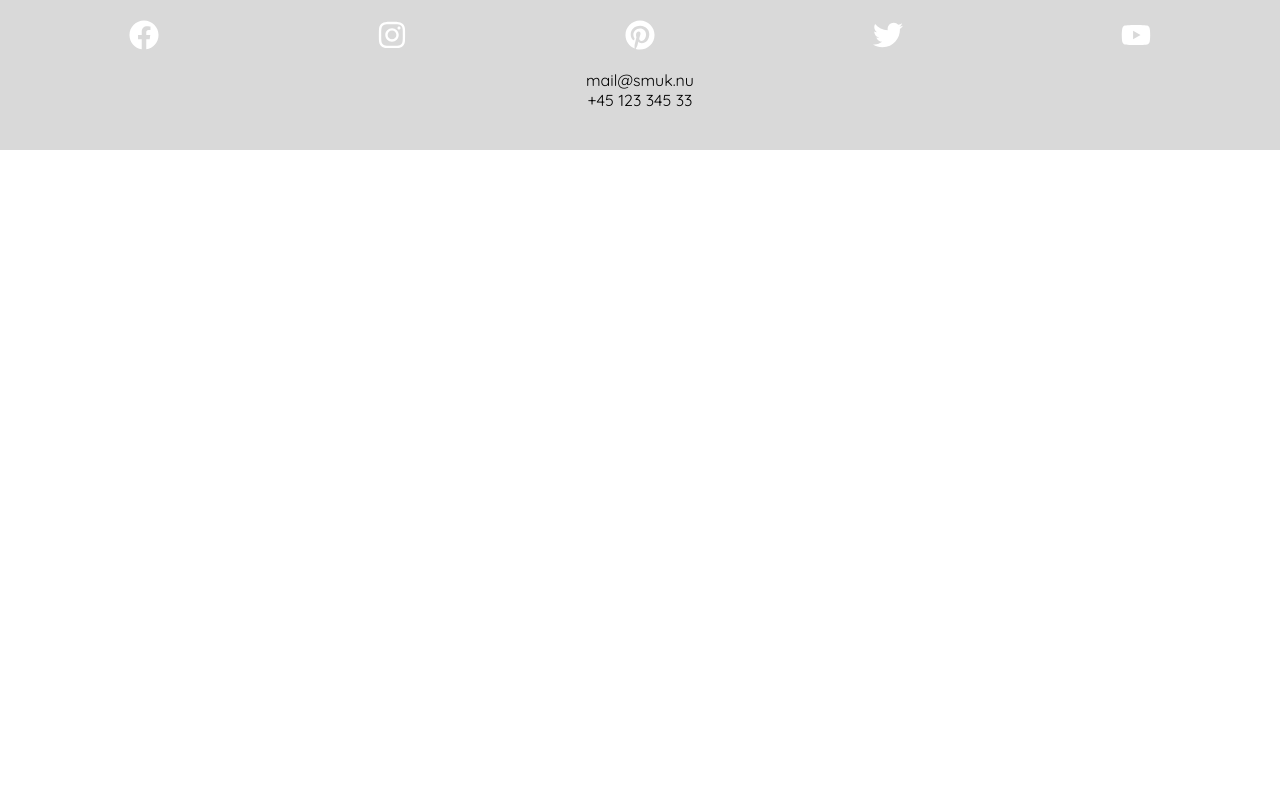
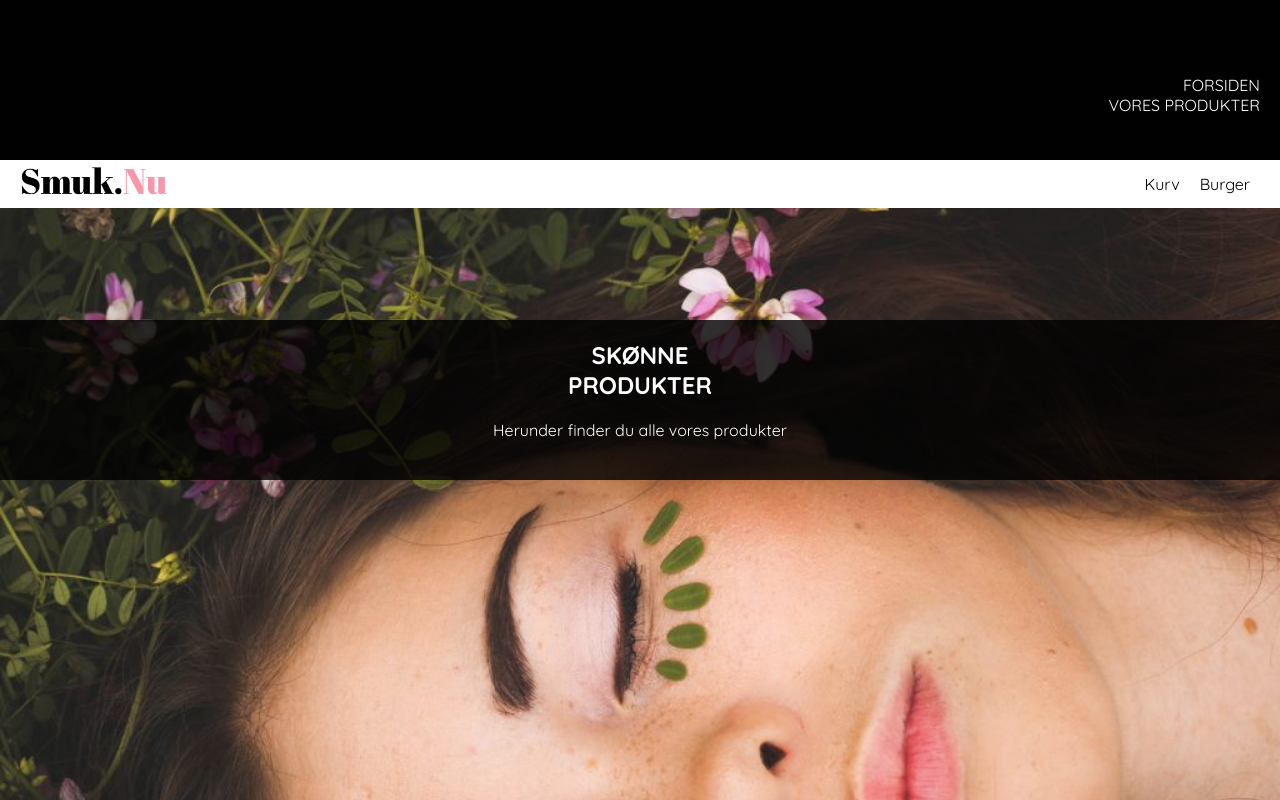
Before and after one commit to annajensen1804/Smuk.Nu, a React (Vite) app: page /products in a window 1280 px wide. Shown: the top 800 px of the page. Built offline with nearby package versions, Linux system fonts and the light colour scheme; no server answers.

Commit message:
Add Navigation
Closes #10

```diff
--- a/src/App.jsx
+++ b/src/App.jsx
@@ -1,13 +1,19 @@
 import { useRoutes } from "react-router";
 import "./App.css";
 import Home from "./pages/Home";
+import BurgerMenu from "./components/burgerMenu/BurgerMenu";
 import Footer from "./components/footer/Footer";
+import Products from "./pages/Products";
 
 function App() {
-  const routes = useRoutes([{ path: "/", element: <Home /> }]);
+  const routes = useRoutes([
+    { path: "/", element: <Home /> },
+    { path: "/products", element: <Products /> },
+  ]);
 
   return (
     <>
+      <BurgerMenu />
       {routes}
       <Footer />
     </>
--- /dev/null
+++ b/src/components/burgerMenu/BurgerMenu.jsx
@@ -0,0 +1,15 @@
+import styles from './burgerMenu.module.css'
+import { NavLink } from 'react-router'
+
+const BurgerMenu = () => {
+    return (
+        <nav className={styles.burgerMenu}>
+            <ul>
+                <li><NavLink to="/">Forsiden</NavLink></li>
+                {<li><NavLink to="/products">Vores produkter</NavLink></li>}
+            </ul>
+        </nav>
+    )
+}
+
+export default BurgerMenu
--- /dev/null
+++ b/src/components/burgerMenu/burgerMenu.module.css
@@ -0,0 +1,19 @@
+.burgerMenu {
+    background-color: rgba(1, 1, 1, 1);
+    display: flex;
+    flex-direction: column;
+    justify-content: center;
+    text-align: right;
+    align-items: flex-end;
+    height: 20vh;
+}
+
+li a {
+    color: white;
+    text-decoration: none;
+    text-transform: uppercase;
+}
+
+ul {
+    margin-top: 30px;
+}
--- /dev/null
+++ b/src/components/navigation/Navigation.jsx
@@ -0,0 +1,17 @@
+import styles from './navigation.module.css';
+import logo from '../../assets/images/logo.png'
+
+const Navigation = () => {
+    return (
+        <nav>
+            <img className={styles.logo} src={logo} alt="logo" />
+            <div className={styles.basketBurger}>
+                <p>Kurv</p>
+                <p>Burger</p>
+            </div>
+
+        </nav>
+    )
+}
+
+export default Navigation
--- /dev/null
+++ b/src/components/navigation/navigation.module.css
@@ -0,0 +1,19 @@
+nav {
+    background-color: white;
+    height: 6vh;
+    width: 100vw;
+    display: flex;
+    justify-content: space-between;
+    align-items: center;
+    padding: 20px;
+}
+
+.basketBurger {
+    display: flex;
+    justify-content: flex-end;
+}
+
+.logo {
+    width: 147px;
+    height: 40px;
+}
--- a/src/components/pageHeader/PageHeader.jsx
+++ b/src/components/pageHeader/PageHeader.jsx
@@ -1,21 +1,30 @@
 import styles from './pageHeader.module.css'
 import headerImg from '../../assets/images/header.jpg'
 import Button from '../button/Button'
+import Navigation from '../navigation/Navigation'
 
-const PageHeader = ({titleOne, titleTwo, text, button}) => {
+const PageHeader = ({titleOne, titleTwo, text, button, variant='default'}) => {
+
+  /* Tilføjer variant som er en ekstra css-klass til headerInfo */
+  const headerInfoClass = `
+  ${styles.headerInfo}
+  ${styles[variant] || ""}`;
+  /* Bruger variants navn ("home", "products"...) for at hente klassen fra css.
+  Hvis klassen ikke eksisterer, erstattes en tom streng for at undgå en fejl.*/
+
   return (
     <header
       className={styles.header}
       style={{ backgroundImage: `url(${headerImg})` }}
     >
-        <div className={styles.headerInfo}>
+      <Navigation />
+
+      <div className={headerInfoClass}>
         <h1>{titleOne}</h1>
         <h1>{titleTwo}</h1>
         <p>{text}</p>
 
-          {button && (
-            <Button
-            buttonText="Se udvalgte produkter" />)}
+        {button && <Button buttonText="Se udvalgte produkter" />}
       </div>
     </header>
   );
--- a/src/components/pageHeader/pageHeader.module.css
+++ b/src/components/pageHeader/pageHeader.module.css
@@ -8,17 +8,20 @@ header {
 
 .headerInfo {
     position: absolute;
-    top: 15vh;
+    top: 20vh;
     left: 0;
     width: 100vw;
     padding: 20px;
-    background-color: rgba(255, 255, 255, 1);
 }
 
-h1 {
+p {padding: 20px 10px;}
+
+.home {
+    background-color: rgba(255, 255, 255, 1);
     color: rgba(0, 0, 0, 1);
 }
 
-p {
-    padding: 20px 10px;
+.products {
+    background-color: rgba(0, 0, 0, 0.8);
+    color: rgba(255, 255, 255, 1);
 }
--- a/src/components/products/Products.jsx
+++ b/src/components/products/ProductList.jsx
@@ -2,7 +2,7 @@ import { useEffect, useState } from 'react';
 import styles from './products.module.css'
 import Product from '../product/Product';
 
-const Products = ({titleOne, titleTwo}) => {
+const ProductList = ({titleOne, titleTwo}) => {
 
     const [products, setProducts] = useState([])
 
@@ -34,4 +34,4 @@ const Products = ({titleOne, titleTwo}) => {
     );
 }
 
-export default Products
+export default ProductList
--- a/src/pages/Home.jsx
+++ b/src/pages/Home.jsx
@@ -1,12 +1,13 @@
 import Member from "../components/member/Member";
 import PageHeader from "../components/pageHeader/PageHeader";
-import Products from "../components/products/Products";
+import Products from "../components/products/ProductList";
 import Reviews from "../components/reviews/Reviews";
 
 const Home = () => {
   return (
     <section>
       <PageHeader
+        variant="home"
         titleOne="SKØNHED"
         titleTwo="FOR ALLE"
         text="Herunder har vi samlet spørgsmål og svar om sundhed."
@@ -15,14 +16,11 @@ const Home = () => {
 
       <Products titleOne="UDVALGT" titleTwo="SKØNHED" />
 
-        <Reviews
-          titleOne="SKØNHEDER"
-          titleTwo="UDTALER"
-        />
+      <Reviews titleOne="SKØNHEDER" titleTwo="UDTALER" />
 
       <Member />
     </section>
   );
-}
+};
 
 export default Home;
--- /dev/null
+++ b/src/pages/Products.jsx
@@ -0,0 +1,22 @@
+import PageHeader from "../components/pageHeader/PageHeader";
+import ProductList from "../components/products/ProductList";
+import Member from "../components/member/Member";
+
+const ProductsPage = () => {
+  return (
+    <section>
+      <PageHeader
+        variant="products"
+        titleOne="SKØNNE"
+        titleTwo="PRODUKTER"
+        text="Herunder finder du alle vores produkter"
+      />
+
+      <ProductList titleOne="ALT ER" titleTwo="SKØNHED" />
+
+      <Member />
+    </section>
+  );
+};
+
+export default ProductsPage;
```
Also changed, not shown: src/assets/images/logo.png (added). Lines whose indentation alone changed are shown as unchanged.
